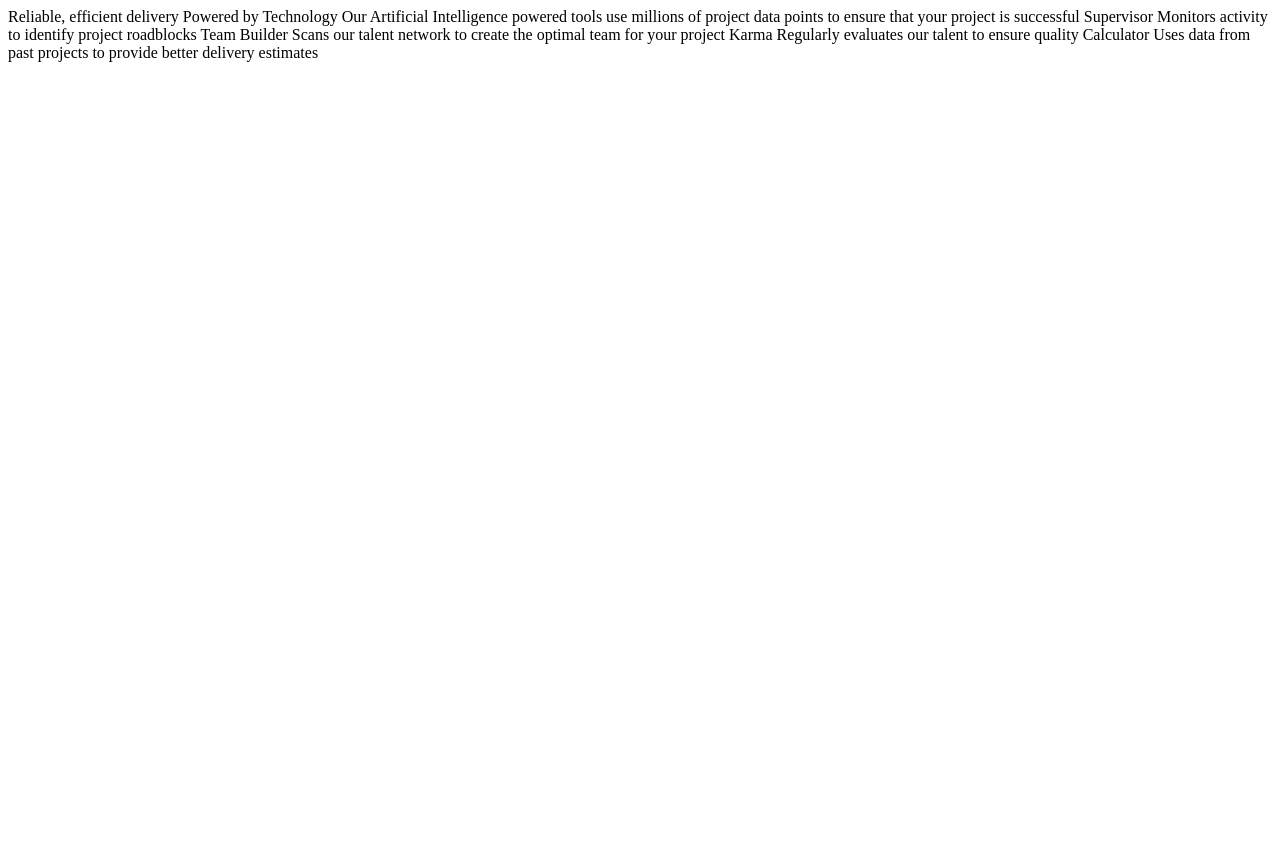
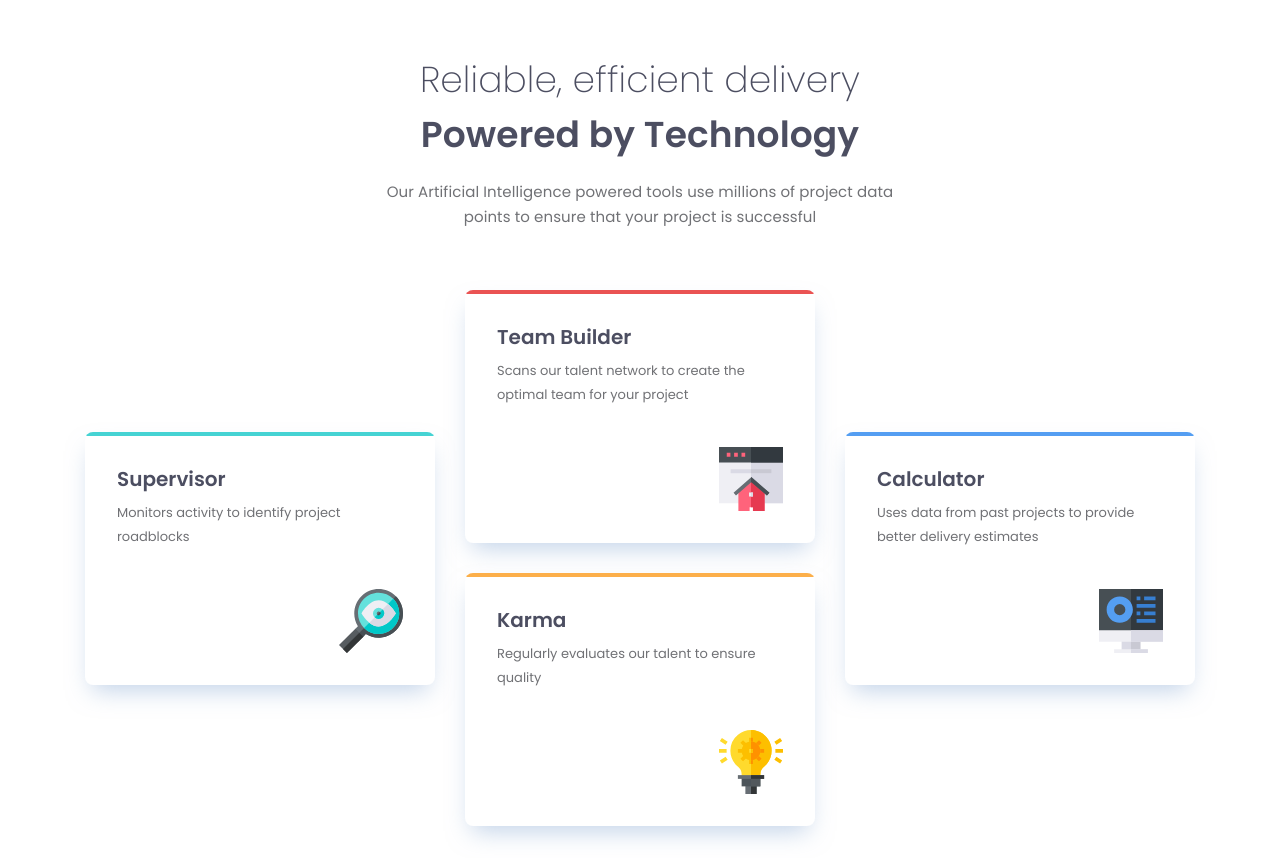
Before and after one commit to manuelscl/four-card-feature-section, a plain HTML site: page index.html in a window 1280 px wide. Before the commit the page ends 800 px from the top, so only its background shows below. Drawn offline with Linux system fonts and the light colour scheme.

Commit message:
Add complete HTML and CSS for Four Cards Feature Section

```diff
--- a/index.html
+++ b/index.html
@@ -3,6 +3,7 @@
 <head>
   <meta charset="UTF-8">
   <meta name="viewport" content="width=device-width, initial-scale=1.0">
+  <meta name="description" content="Discover our AI-powered tools that use millions of project data points to ensure successful and efficient project delivery. Learn about our Supervisor, Team Builder, Karma, and Calculator features.">
 
   <!-- Font: Poppins -->
   <link rel="preconnect" href="https://fonts.googleapis.com">
@@ -15,23 +16,34 @@
   <title>Frontend Mentor | Four card feature section</title>
 </head>
 <body>
+  <main class="feature-section">
+    <h1 class="feature-section__title">Reliable, efficient delivery <span>Powered by Technology</span></h1>
+    <p class="feature-section__description">Our Artificial Intelligence powered tools use millions of project data points
+      to ensure that your project is successful</p>
+    <ul class="feature-cards">
+      <li class="feature-card border-top-cyan">
+        <h2 class="feature-card__title">Supervisor</h2>
+        <p class="feature-card__description">Monitors activity to identify project roadblocks</p>
+        <img class="feature-card__img" src="./images/icon-supervisor.svg" alt="Icon supervisor">
+      </li>
 
-  Reliable, efficient delivery
-  Powered by Technology
+      <li class="feature-card border-top-red">
+        <h2 class="feature-card__title">Team Builder</h2>
+        <p class="feature-card__description">Scans our talent network to create the optimal team for your project</p>
+        <img class="feature-card__img" src="./images/icon-team-builder.svg" alt="Icon team builder">
+      </li>
 
-  Our Artificial Intelligence powered tools use millions of project data points
-  to ensure that your project is successful
-
-  Supervisor
-  Monitors activity to identify project roadblocks
-
-  Team Builder
-  Scans our talent network to create the optimal team for your project
-
-  Karma
-  Regularly evaluates our talent to ensure quality
-
-  Calculator
-  Uses data from past projects to provide better delivery estimates
+      <li class="feature-card border-top-orange">
+        <h2 class="feature-card__title">Karma</h2>
+        <p class="feature-card__description">Regularly evaluates our talent to ensure quality</p>
+        <img class="feature-card__img" src="./images/icon-karma.svg" alt="Icon karma">
+      </li>
+      <li class="feature-card border-top-blue">
+        <h2 class="feature-card__title">Calculator</h2>
+        <p class="feature-card__description">Uses data from past projects to provide better delivery estimates</p>
+        <img class="feature-card__img" src="./images/icon-calculator.svg" alt="Icon calculator">
+      </li>
+    </ul>
+  </main>
 </body>
 </html>
--- a/styles.css
+++ b/styles.css
@@ -1 +1,169 @@
-/* font-family: "Poppins", sans-serif; */
+:root {
+    /* Primary Colors */
+    --red: hsl(0, 78%, 62%);
+    --cyan: hsl(180, 62%, 55%);
+    --orange: hsl(34, 97%, 64%);
+    --blue: hsl(212, 86%, 64%);
+
+    /* Neutral Colors */
+    --very-dark-blue: hsl(234, 12%, 34%);
+    --grayish-blue: hsl(228, 2%, 45%);
+    --very-light-gray: hsl(0, 0%, 98%);
+}
+
+* {
+    margin: 0;
+    padding: 0;
+    box-sizing: border-box;
+    font-family: "Poppins", sans-serif;
+}
+
+html {
+    font-size: 62.5%;
+}
+
+body {
+    display: grid;
+    place-content: center;
+    padding: 1.6rem;
+}
+
+.feature-section {
+    display: flex;
+    flex-direction: column;
+    align-items: center;
+    gap: 1.7rem;
+    margin-top: 2rem;
+}
+
+.feature-section__title {
+    font-size: 2.2rem; /* 22px */
+    font-weight: 200;
+    color: var(--very-dark-blue);
+    max-width: 54.1rem; /* 541px */
+    text-align: center;
+    letter-spacing: 0.1px;
+}
+
+.feature-section__title span {
+    font-weight: 600;
+}
+
+.feature-section__description {
+    font-size: 1.5rem; /* 15px */
+    max-width: 55.6rem; /* 556px */
+    text-align: center;
+    color: var(--grayish-blue);
+    line-height: 2.5rem; /* 25px */
+    letter-spacing: 0.1px;
+}
+
+/* Cards */
+
+.feature-cards {
+    display: grid;
+    list-style: none;
+    max-width: 35rem; /* 350px */
+    padding-top: 4.4rem; /* 44px */
+    gap: 3rem; /* 30px */
+}
+
+.feature-card {
+    position: relative;
+    padding: 3.2rem; /* 32px */
+    border-radius: 0.8rem; /* 8px */
+    box-shadow: 0 1.2rem 2.5rem -0.7rem #83a6d280; /* 0 12px 25px -7px */
+    overflow: hidden;
+}
+
+.feature-card::before {
+    content: "";
+    top: 0;
+    left: 0;
+    width: 100%;
+    height: 0.4rem; /* 4px */
+    position: absolute;
+}
+
+.border-top-cyan::before {
+    background-color: var(--cyan);
+}
+.border-top-red::before {
+    background-color: var(--red);
+}
+.border-top-orange::before {
+    background-color: var(--orange);
+}
+.border-top-blue::before {
+    background-color: var(--blue);
+}
+
+.feature-card__title {
+    font-size: 2rem; /* 20px */
+    font-weight: 600;
+    color: var(--very-dark-blue);
+}
+
+.feature-card__description {
+    font-size: 1.3rem; /* 13px */
+    line-height: 2.4rem; /* 24px */
+    margin-top: 0.7rem; /* 7px */
+    color: var(--grayish-blue);
+}
+
+.feature-card__img {
+    display: block;
+    margin-top: 4rem; /* 40px */
+    margin-left: auto;
+}
+
+@media screen and (min-width: 375px) {
+    .feature-section__title {
+        font-size: 2.4rem; /* 24px */
+    }
+}
+
+@media screen and (min-width: 500px) {
+    .feature-section__title {
+        font-size: 3rem; /* 30px */
+    }
+}
+
+@media screen and (min-width: 768px) {
+    body {
+        min-height: 100vh;
+        padding: 2rem; /* 20px */
+    }
+
+    .feature-section__title {
+        font-size: 3.6rem; /* 36px */
+    }
+
+    .feature-cards {
+        max-width: 94.1rem; /* 941px */
+        grid-template-columns: repeat(2, minmax(0, 1fr));
+    }
+}
+
+@media screen and (min-width: 1020px) {
+    body {
+        padding: 3.2rem; /* 32px */
+    }
+    .feature-cards {
+        max-width: 111rem; /* 1110px */
+        grid-template-columns: repeat(3, minmax(0, 1fr));
+        align-items: center;
+    }
+
+    .feature-card:first-child {
+        grid-row: span 2 / span 2;
+    }
+
+    .feature-card:nth-child(3) {
+        order: 2;
+    }
+
+    .feature-card:nth-child(4) {
+        grid-row: span 2 / span 2;
+    }
+}
```
